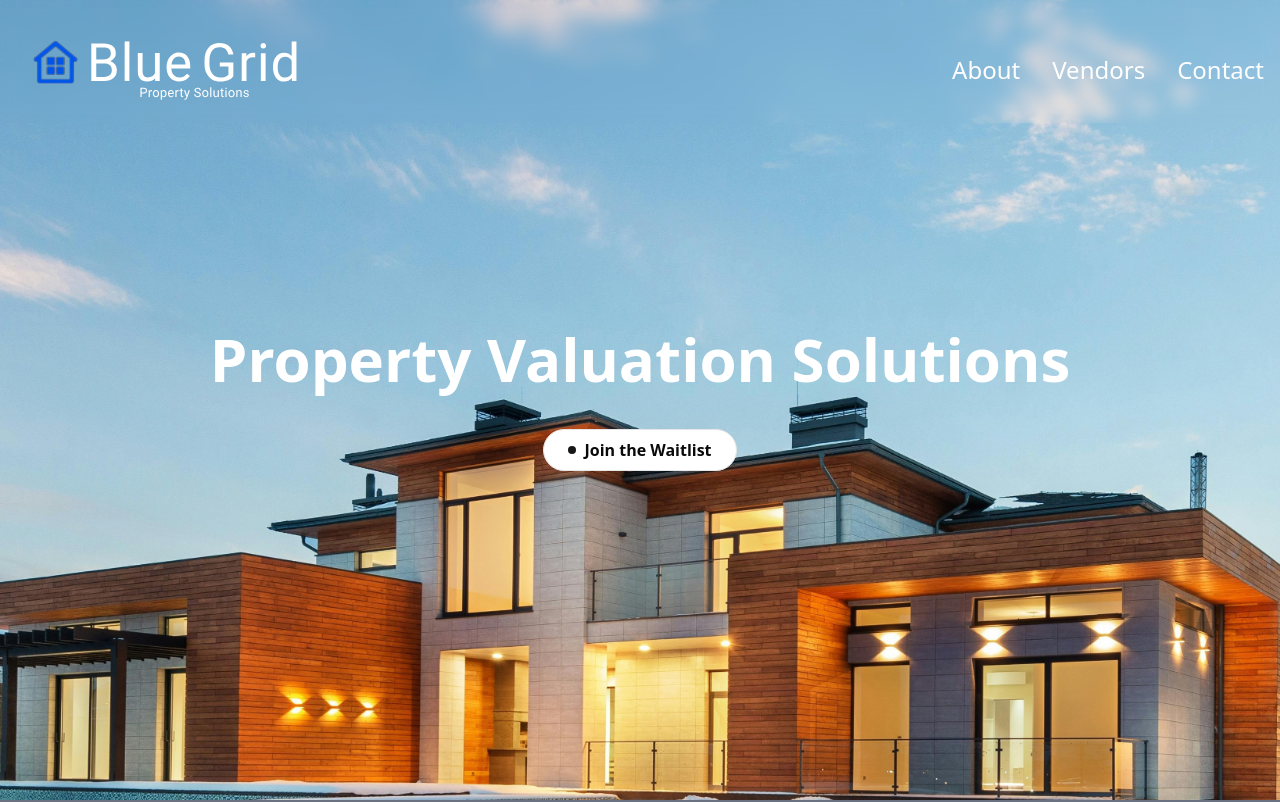
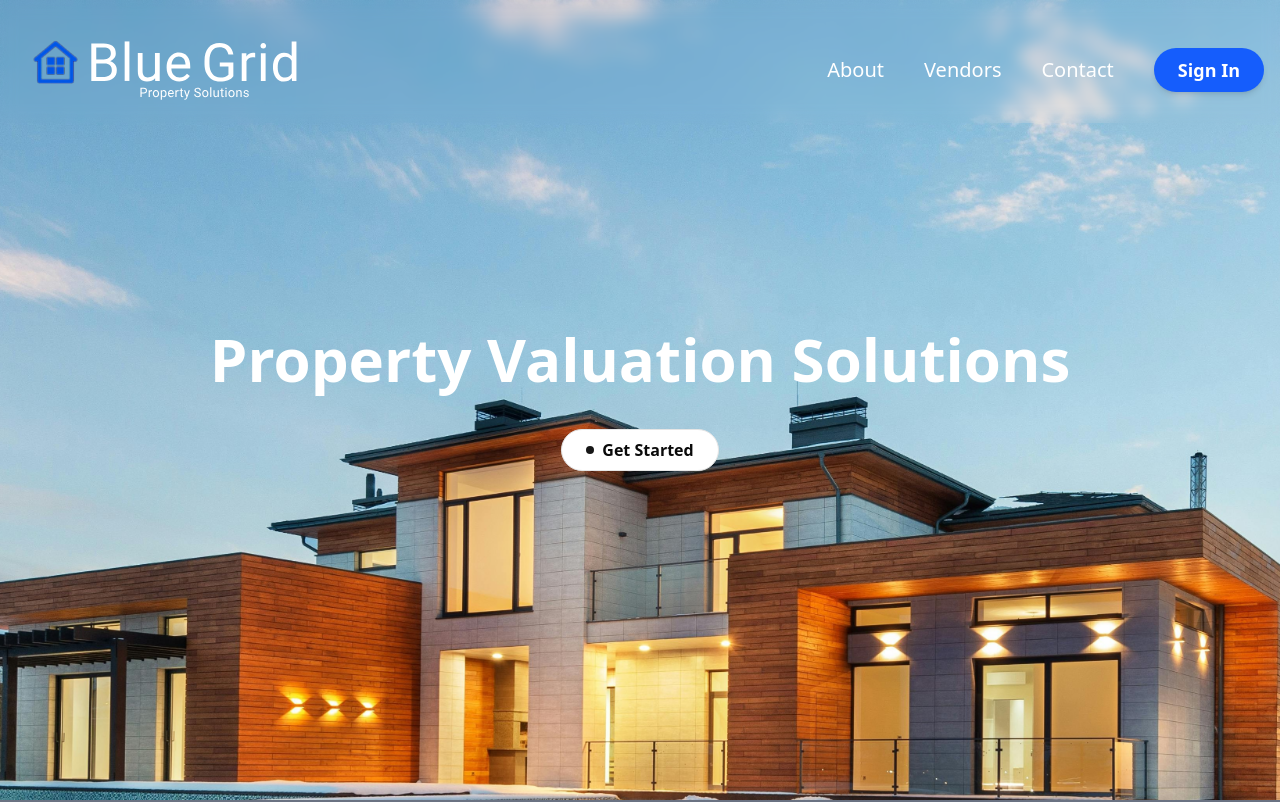
Before and after one commit to markpustyn/goldenBridgeRealty2, a Next.js app: page / in a window 1280 px wide. Shown: the top 802 px of the page. Built offline with nearby package versions, Linux system fonts and the light colour scheme.

Commit message:
goin live

```diff
--- a/app/components/header.tsx
+++ b/app/components/header.tsx
@@ -10,6 +10,7 @@ const Navbar = () => {
   return (
     <nav className="fixed top-0 left-0 w-full z-50 bg-transparent backdrop-blur">
       <div className="max-w-screen-xl flex items-center justify-between mx-auto p-4 mt-4">
+        {/* Logo */}
         <Link href="/" className="flex items-center">
           <Image
             className="mr-3"
@@ -26,7 +27,7 @@ const Navbar = () => {
           <button
             type="button"
             onClick={() => setOpen((v) => !v)}
-            className="inline-flex items-center p-2 w-10 h-10 justify-center text-sm text-gray-500 rounded-lg md:hidden hover:bg-sky-100 focus:outline-none focus:ring-2 focus:ring-gray-200 "
+            className="inline-flex items-center p-2 w-10 h-10 justify-center text-sm text-gray-500 rounded-lg md:hidden hover:bg-sky-100 focus:outline-none focus:ring-2 focus:ring-gray-200"
             aria-controls="navbar-sticky"
             aria-expanded={open}
           >
@@ -51,14 +52,14 @@ const Navbar = () => {
           {/* Nav links */}
           <div
             id="navbar-sticky"
-            className={`${open ? 'block' : 'hidden'} absolute left-0 right-0 top-full mt-2 mx-2 border-gray-100 bg-white backdrop-blur p-4 md:p-0 md:bg-transparent md:static md:mt-0 md:mx-0 md:border-0 md:flex md:w-auto md:items-center md:order-1`}
+            className={`${open ? 'block' : 'hidden'} absolute left-0 right-0 top-full mt-2 mx-2 border-gray-100 bg-white backdrop-blur p-4 md:p-0 md:bg-transparent md:static md:mt-0 md:mx-0 md:border-0 md:flex md:w-auto md:items-center md:space-x-10`}
           >
-            <ul className="flex flex-col gap-2 md:flex-row md:gap-8 font-medium">
+            <ul className="flex flex-col gap-2 md:flex-row md:gap-10 md:items-center font-medium">
               <li>
                 <Link
                   href="/"
                   onClick={() => setOpen(false)}
-                  className="block py-2 text-2xl text-gray-900 md:text-white hover:bg-white md:hover:bg-transparent md:hover:text-blue-700 md:p-0"
+                  className="block py-2 text-xl text-gray-900 md:text-white hover:text-blue-700 transition-colors"
                 >
                   About
                 </Link>
@@ -67,7 +68,7 @@ const Navbar = () => {
                 <Link
                   href="/vendors"
                   onClick={() => setOpen(false)}
-                  className="block py-2 text-2xl text-gray-900 md:text-white hover:bg-white md:hover:bg-transparent md:hover:text-blue-700 md:p-0"
+                  className="block py-2 text-xl text-gray-900 md:text-white hover:text-blue-700 transition-colors"
                 >
                   Vendors
                 </Link>
@@ -76,10 +77,20 @@ const Navbar = () => {
                 <Link
                   href="/contact"
                   onClick={() => setOpen(false)}
-                  className="block py-2 text-2xl text-gray-900 md:text-white hover:bg-white md:hover:bg-transparent md:hover:text-blue-700 md:p-0"
+                  className="block py-2 text-xl text-gray-900 md:text-white hover:text-blue-700 transition-colors"
                 >
                   Contact
                 </Link>
+              </li>
+              <li>
+                <a
+                  href="https://app.bluegridvaluations.com/"
+                  target='_blank'
+                  onClick={() => setOpen(false)}
+                  className="block px-6 py-2 text-lg font-semibold text-white bg-blue-600 rounded-full shadow-md transition-all hover:bg-blue-700 hover:shadow-lg focus:ring-2 focus:ring-blue-300"
+                >
+                  Sign In
+                </a>
               </li>
             </ul>
           </div>
--- a/app/components/main.tsx
+++ b/app/components/main.tsx
@@ -32,7 +32,7 @@ function Main() {
         <div className='pt-4'>
           <Link href={'/contact'}>
         <InteractiveHoverButton>
-          Join the Waitlist
+          Get Started
         </InteractiveHoverButton>
         </Link>
         </div>
--- a/app/components/otherHeader.tsx
+++ b/app/components/otherHeader.tsx
@@ -10,6 +10,7 @@ const Navbar = () => {
   return (
     <nav className="fixed top-0 left-0 w-full z-50 bg-transparent backdrop-blur">
       <div className="max-w-screen-xl flex items-center justify-between mx-auto p-4 mt-4">
+        {/* Logo */}
         <Link href="/" className="flex items-center">
           <Image
             className="mr-3"
@@ -26,7 +27,7 @@ const Navbar = () => {
           <button
             type="button"
             onClick={() => setOpen((v) => !v)}
-            className="inline-flex items-center p-2 w-10 h-10 justify-center text-sm text-gray-500 rounded-lg md:hidden hover:bg-sky-100 focus:outline-none focus:ring-2 focus:ring-gray-200 "
+            className="inline-flex items-center p-2 w-10 h-10 justify-center text-sm text-gray-500 rounded-lg md:hidden hover:bg-sky-100 focus:outline-none focus:ring-2 focus:ring-gray-200"
             aria-controls="navbar-sticky"
             aria-expanded={open}
           >
@@ -51,14 +52,14 @@ const Navbar = () => {
           {/* Nav links */}
           <div
             id="navbar-sticky"
-            className={`${open ? 'block' : 'hidden'} absolute left-0 right-0 top-full mt-2 mx-2  border-gray-100 bg-white backdrop-blur p-4 md:p-0 md:bg-transparent md:static md:mt-0 md:mx-0 md:border-0 md:flex md:w-auto md:items-center md:order-1`}
+            className={`${open ? 'block' : 'hidden'} absolute left-0 right-0 top-full mt-2 mx-2 border-gray-100 bg-white backdrop-blur p-4 md:p-0 md:bg-transparent md:static md:mt-0 md:mx-0 md:border-0 md:flex md:w-auto md:items-center md:space-x-10`}
           >
-            <ul className="flex flex-col gap-2 md:flex-row md:gap-8 font-medium">
+            <ul className="flex flex-col gap-2 md:flex-row md:gap-10 md:items-center font-medium">
               <li>
                 <Link
                   href="/"
                   onClick={() => setOpen(false)}
-                  className="block py-2 text-2xl text-gray-900 md:text-black hover:bg-white md:hover:bg-transparent md:hover:text-blue-700 md:p-0"
+                  className="block py-2 text-xl text-gray-900 md:text-black hover:text-blue-700 transition-colors"
                 >
                   About
                 </Link>
@@ -67,7 +68,7 @@ const Navbar = () => {
                 <Link
                   href="/vendors"
                   onClick={() => setOpen(false)}
-                  className="block py-2 text-2xl text-gray-900 md:text-black hover:bg-white md:hover:bg-transparent md:hover:text-blue-700 md:p-0"
+                  className="block py-2 text-xl text-gray-900 md:text-black hover:text-blue-700 transition-colors"
                 >
                   Vendors
                 </Link>
@@ -76,9 +77,18 @@ const Navbar = () => {
                 <Link
                   href="/contact"
                   onClick={() => setOpen(false)}
-                  className="block py-2 text-2xl text-gray-900 md:text-black hover:bg-white md:hover:bg-transparent md:hover:text-blue-700 md:p-0"
+                  className="block py-2 text-xl text-gray-900 md:text-black hover:text-blue-700 transition-colors"
                 >
                   Contact
+                </Link>
+              </li>
+              <li>
+                <Link
+                  href="/login"
+                  onClick={() => setOpen(false)}
+                  className="block px-6 py-2 text-lg font-semibold text-white bg-blue-600 rounded-full shadow-md transition-all hover:bg-blue-700 hover:shadow-lg focus:ring-2 focus:ring-blue-300"
+                >
+                  Login
                 </Link>
               </li>
             </ul>
```
